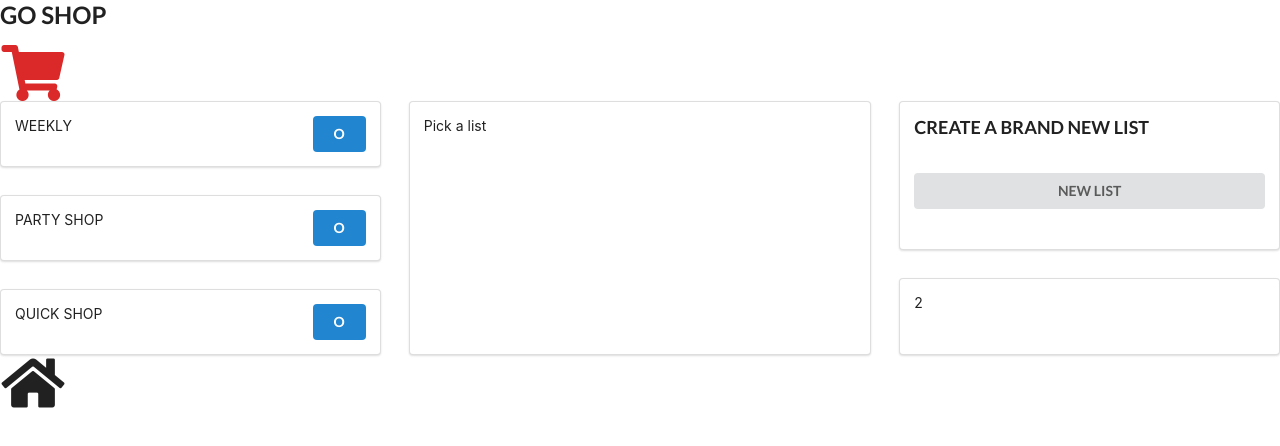
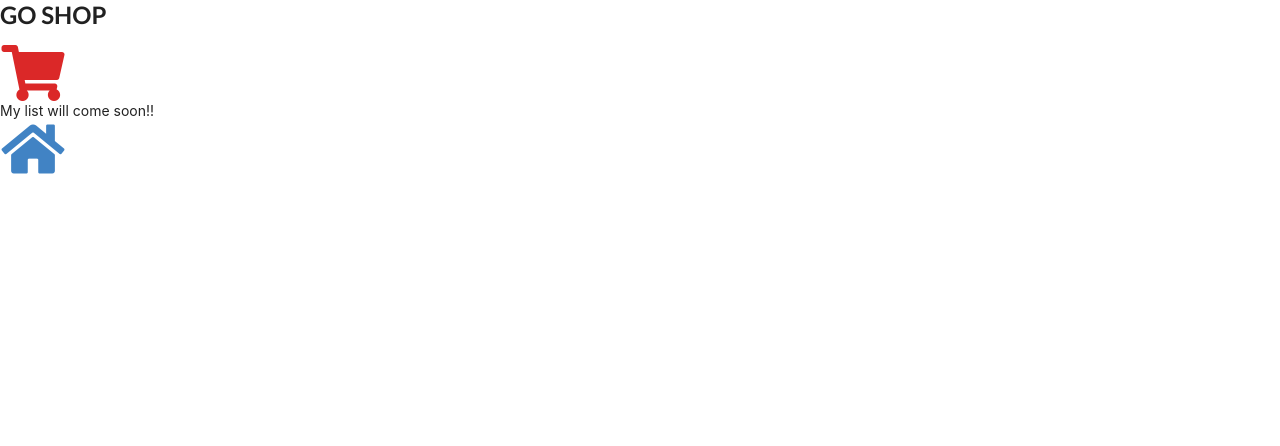
Before and after one commit to GregatGit/go-shop, a React (Create React App) app: page /page2 in a window 1280 px wide. Shown: the top 446 px of the page. Built offline with nearby package versions, Linux system fonts and the light colour scheme.

Commit message:
add basic routing

```diff
--- a/package.json
+++ b/package.json
@@ -7,6 +7,7 @@
     "react": "^16.8.6",
     "react-dom": "^16.8.6",
     "react-redux": "^7.0.3",
+    "react-router-dom": "^5.0.0",
     "react-scripts": "3.0.0",
     "redux": "^4.0.1",
     "redux-promise": "^0.6.0"
--- a/src/App.js
+++ b/src/App.js
@@ -1,6 +1,8 @@
 import React from 'react'
 import './App.css'
+import { BrowserRouter, Route, Link } from 'react-router-dom'
 import HomePage from './components/HomePage'
+import MyList from './components/MyList'
 
 function App() {
   return (
@@ -12,8 +14,14 @@ function App() {
           <div />
         </div>
       </div>
-      <HomePage />
-      <i aria-hidden="true" className="home huge icon" />
+      <div>
+        <BrowserRouter>
+          <div>
+            <Route path="/" exact component={HomePage} />
+            <Route path="/page2" component={MyList} />
+          </div>
+        </BrowserRouter>
+      </div>
       <br />
     </div>
   )
--- a/src/components/HomePage.js
+++ b/src/components/HomePage.js
@@ -1,6 +1,7 @@
 import React from 'react'
 import _ from 'lodash'
 import { connect } from 'react-redux'
+import { Link } from 'react-router-dom'
 import { selectChosen, filterList } from '../actions'
 import { displayName } from '../helpers/helpers'
 
@@ -14,7 +15,7 @@ class HomePage extends React.Component {
           this.setState({
             message: list.description,
             list: displayName(list.name),
-            code: list.code
+            code: list.code,
           })
           this.props.selectChosen(list.code)
         }}
@@ -38,11 +39,14 @@ class HomePage extends React.Component {
               {this.state.list === 'none' ? (
                 ''
               ) : (
-                <button
-                onClick={() => this.props.filterList(this.state.code)}
-                className="ui fluid button">
-                  LOAD <u>{this.state.list}</u> LIST
-                </button>
+                <Link to="/page2">
+                  <button
+                    onClick={() => this.props.filterList(this.state.code)}
+                    className="ui fluid button"
+                  >
+                    LOAD <u>{this.state.list}</u> LIST
+                  </button>
+                </Link>
               )}
             </div>
           </div>
@@ -62,7 +66,7 @@ class HomePage extends React.Component {
 
 const mapStateToProps = (state, ownProps) => {
   return {
-    lists: state.lists
+    lists: state.lists,
   }
 }
 
--- /dev/null
+++ b/src/components/MyList.js
@@ -0,0 +1,17 @@
+import React, { Component } from 'react'
+import { Link } from 'react-router-dom'
+
+class MyList extends Component {
+  render() {
+    return (
+      <div>
+        <div>My list will come soon!!</div>
+        <Link to="/">
+          <i aria-hidden="true" className="home huge icon" />
+        </Link>
+      </div>
+    )
+  }
+}
+
+export default MyList
```
Also changed, not shown: 1 other file (tests, documents, lock files or other folders).
